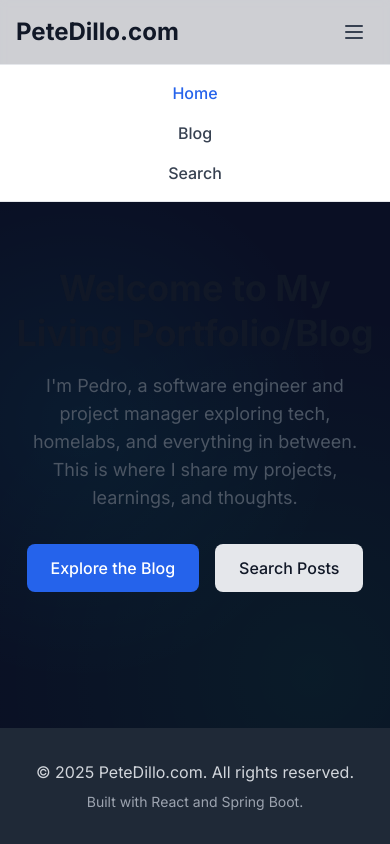
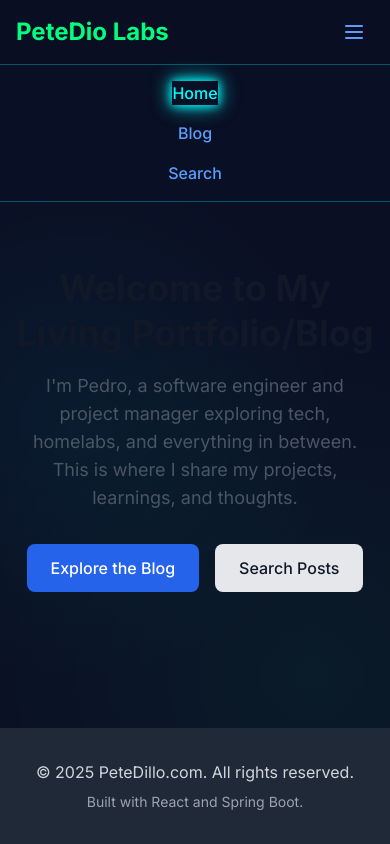
Before and after one commit to petedillo/blog-ui, a React (Vite) app: page / in a window 390 px wide. Both pictures are taken after a click on the button 354 px from the left and 32 px from the top of the page. Built offline with nearby package versions, Linux system fonts and the light colour scheme; no server answers.

Commit message:
feat: Apply neon theme to Header component
- Add neon overlay background with cyan border
- Style logo with neon green and glow effect on hover
- Apply neon blue/cyan colors to navigation links
- Add glow effects for interactive elements

```diff
--- a/src/components/layout/Header.tsx
+++ b/src/components/layout/Header.tsx
@@ -7,30 +7,33 @@ const Header: React.FC = () => {
   const [isMenuOpen, setIsMenuOpen] = React.useState(false);
 
   const navLinkClass = ({ isActive }: { isActive: boolean }) =>
-    `font-medium transition-colors ${isActive ? 'text-blue-600' : 'text-gray-700 hover:text-blue-600'}`;
+    `font-medium transition-all ${isActive ? 'text-neon-cyan shadow-neon-cyan' : 'text-neon-blue hover:text-neon-cyan'}`;
 
   return (
-    <header className="bg-white/80 backdrop-blur-sm sticky top-0 z-10 border-b border-gray-200">
+    <header className="bg-overlay border-b border-neon-cyan/30 sticky top-0 z-40 backdrop-blur-sm">
       <Container className="flex items-center justify-between h-16">
-        <Link to="/" className="text-2xl font-bold text-gray-900">
-          PeteDillo.com
+        <Link to="/" className="text-2xl font-bold text-neon-green hover:text-glow transition-all">
+          PeteDio Labs
         </Link>
         <nav className="hidden md:flex space-x-8">
           <NavLink to="/" className={navLinkClass}>Home</NavLink>
           <NavLink to="/blog" className={navLinkClass}>Blog</NavLink>
           <NavLink to="/search" className={navLinkClass}>Search</NavLink>
         </nav>
-        <button className="md:hidden p-2 text-gray-700 hover:text-blue-600" onClick={() => setIsMenuOpen(!isMenuOpen)}>
+        <button
+          className="md:hidden p-2 text-neon-blue hover:text-neon-cyan transition-colors"
+          onClick={() => setIsMenuOpen(!isMenuOpen)}
+        >
           <Menu className="w-6 h-6" />
         </button>
       </Container>
       {isMenuOpen && (
-        <div className="md:hidden bg-white border-t border-gray-200">
-            <nav className="flex flex-col items-center space-y-4 py-4">
-                <NavLink to="/" className={navLinkClass} onClick={() => setIsMenuOpen(false)}>Home</NavLink>
-                <NavLink to="/blog" className={navLinkClass} onClick={() => setIsMenuOpen(false)}>Blog</NavLink>
-                <NavLink to="/search" className={navLinkClass} onClick={() => setIsMenuOpen(false)}>Search</NavLink>
-            </nav>
+        <div className="md:hidden bg-overlay border-t border-neon-cyan/30">
+          <nav className="flex flex-col items-center space-y-4 py-4">
+            <NavLink to="/" className={navLinkClass} onClick={() => setIsMenuOpen(false)}>Home</NavLink>
+            <NavLink to="/blog" className={navLinkClass} onClick={() => setIsMenuOpen(false)}>Blog</NavLink>
+            <NavLink to="/search" className={navLinkClass} onClick={() => setIsMenuOpen(false)}>Search</NavLink>
+          </nav>
         </div>
       )}
     </header>
```
